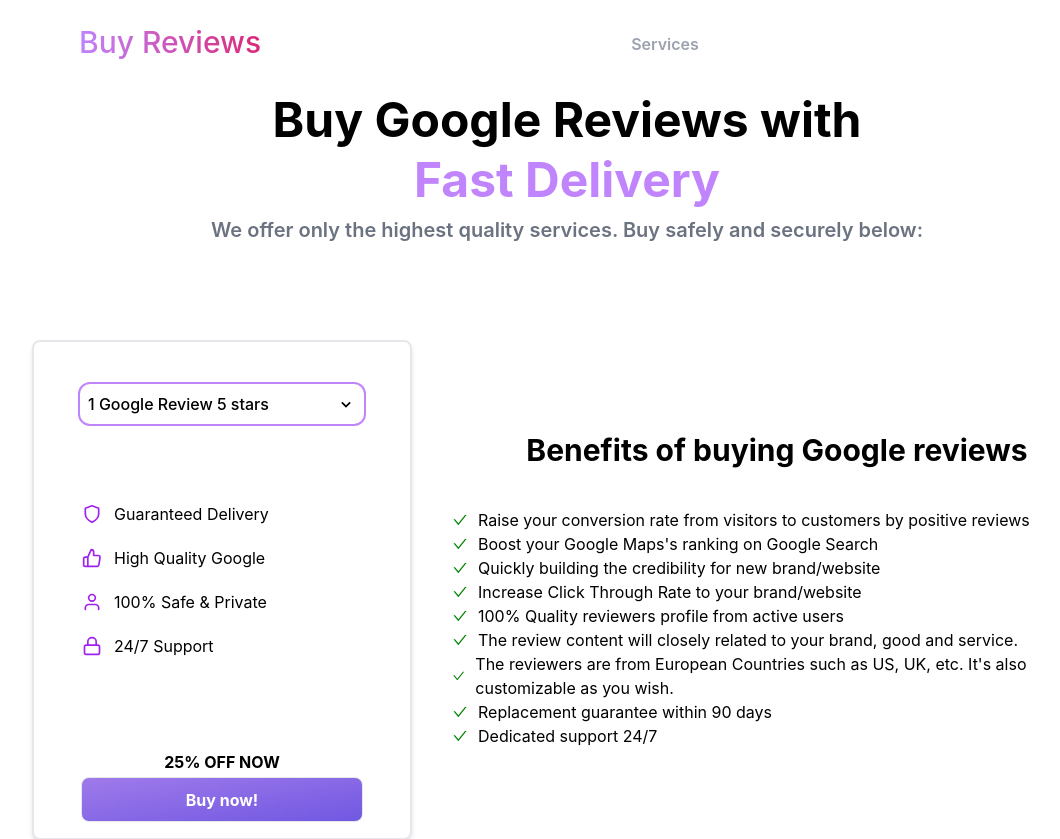
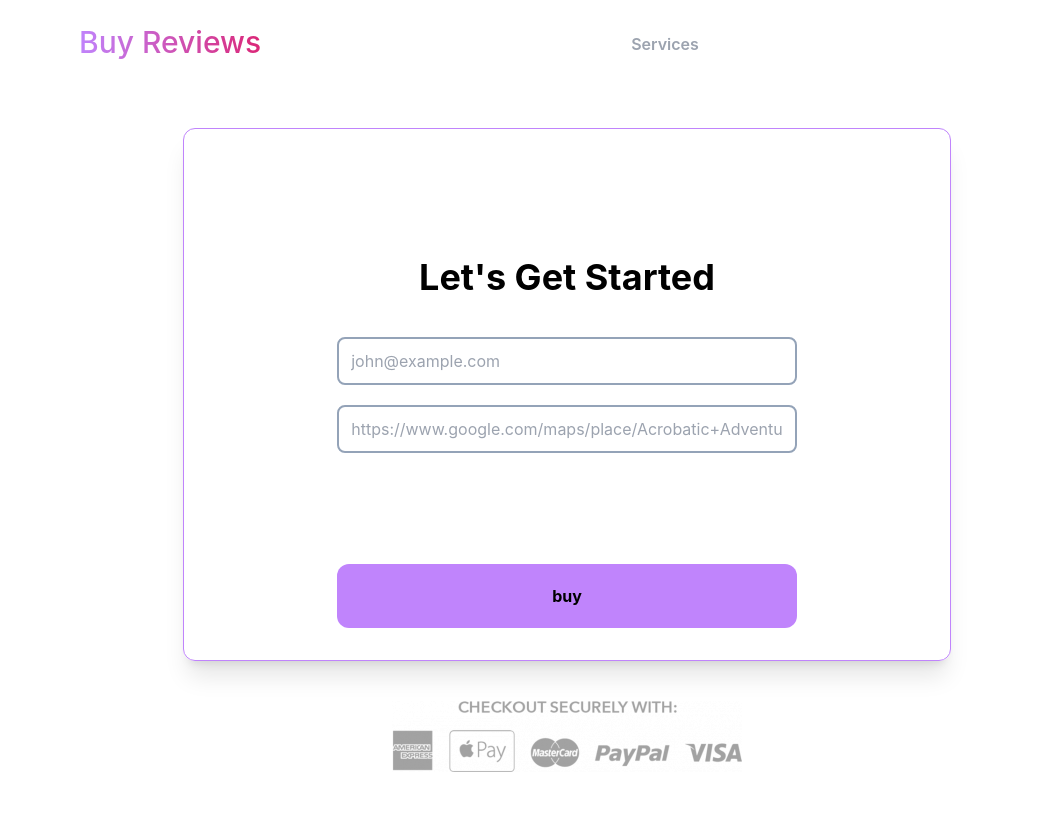
Before and after one commit to alex28042/google-reviews, a React (Create React App) app: page /checkout in a window 1280 px wide. Shown: the top 839 px of the page, without its empty margins (73-1133 px from the left). Built offline with nearby package versions, Linux system fonts and the light colour scheme.

Commit message:
styles checkout

```diff
--- a/package.json
+++ b/package.json
@@ -12,6 +12,7 @@
     "react": "^18.2.0",
     "react-dom": "^18.2.0",
     "react-icons": "^4.8.0",
+    "react-router-dom": "^6.9.0",
     "react-scripts": "5.0.1",
     "react-scroll": "^1.8.9",
     "web-vitals": "^2.1.4"
--- a/src/App.js
+++ b/src/App.js
@@ -1,12 +1,16 @@
-import Header from "./components/Navbar";
 import Home from "./pages/Home";
-import "@stripe/stripe-js"
+import "@stripe/stripe-js";
+import { BrowserRouter, Link, Route, Router, Routes } from "react-router-dom";
+import Checkout from "./pages/Checkout";
+
 function App() {
   return (
-    <div className="bg-white flex flex-wrap h-screen justify-center items-center">
-      <Header />
-      <Home />
-    </div>
+    <BrowserRouter>
+      <Routes>
+        <Route path="/" Component={Home} />
+        <Route path="/checkout" Component={Checkout} />
+      </Routes>
+    </BrowserRouter>
   );
 }
 
--- a/src/pages/Checkout.jsx
+++ b/src/pages/Checkout.jsx
@@ -1,17 +1,23 @@
 import React, { useState } from "react";
+import Header from "../components/Navbar";
+import  CheckoutImage  from "../assets/CheckoutImage.png"
 
 function Checkout() {
   const [companyUrl, setCompanyUrl] = useState("");
   const [email, setEmail] = useState("");
   return (
-    <div>
-      <div className="w-3/4 h-2/3 border rounded-xl shadow-lg border-purple-400 flex flex-col items-center justify-center">
-        <h1>Let's Get Started</h1>
-        <input className="w-3/4 h-10 border" />
-        <input className="w-3/4 h-10 border" />
-        <button className="w-3/4 h-10 bg-slate-500">
-          <p>buy </p>
-        </button>
+    <div className="bg-white flex flex-wrap h-screen justify-center items-center">
+      <Header />
+      <div className="flex flex-col h-full w-full items-center mt-32">
+        <div className="w-3/5 h-2/3 border rounded-xl shadow-xl border-purple-400 relative flex flex-col items-center justify-center">
+          <h1 className="font-bold top-32 absolute text-4xl">Let's Get Started</h1>
+          <input className="w-3/5 h-12 p-3 border-2 border-slate-400  rounded-lg" placeholder="john@example.com"/>
+          <input className="w-3/5 h-12 p-3 mt-5 border-2 border-slate-400  rounded-lg" placeholder="https://www.google.com/maps/place/Acrobatic+Adventure+Park/@43.2712256,6.5420162,14z/data=!4m6!3m5!1s0x12cec999ef969e93:0xc5f6a42ebee3051b!8m2!3d43.2712254!4d6.5524271!16s%2Fg%2F11g1ls4x2_" />
+          <button className="w-3/5 h-16 font-bold  bg-purple-400 rounded-xl absolute bottom-8">
+            <p>buy </p>
+          </button>
+        </div>
+        <img src={CheckoutImage} className="mt-10"/>
       </div>
     </div>
   );
--- a/src/pages/Home.jsx
+++ b/src/pages/Home.jsx
@@ -5,9 +5,12 @@
 import Characteristics from "../components/Home/Characteristics";
 import FAQ from "../components/Home/FAQ";
 import Footer from "../components/Home/Footer";
+import Header from "../components/Navbar";
 
 function Home() {
   return (
+    <div className="bg-white flex flex-wrap h-screen justify-center items-center">
+      <Header />
       <div>
         <h1 className="font-bold text-5xl text-center mb-3 mt-24">
           Buy Google Reviews with
@@ -27,6 +30,7 @@
         <FAQ />
         <Footer />
       </div>
+    </div>
   );
 }
 
```
Also changed, not shown: src/assets/CheckoutImage.png (added), 1 other file (tests, documents, lock files or other folders). Lines whose indentation alone changed are shown as unchanged.
